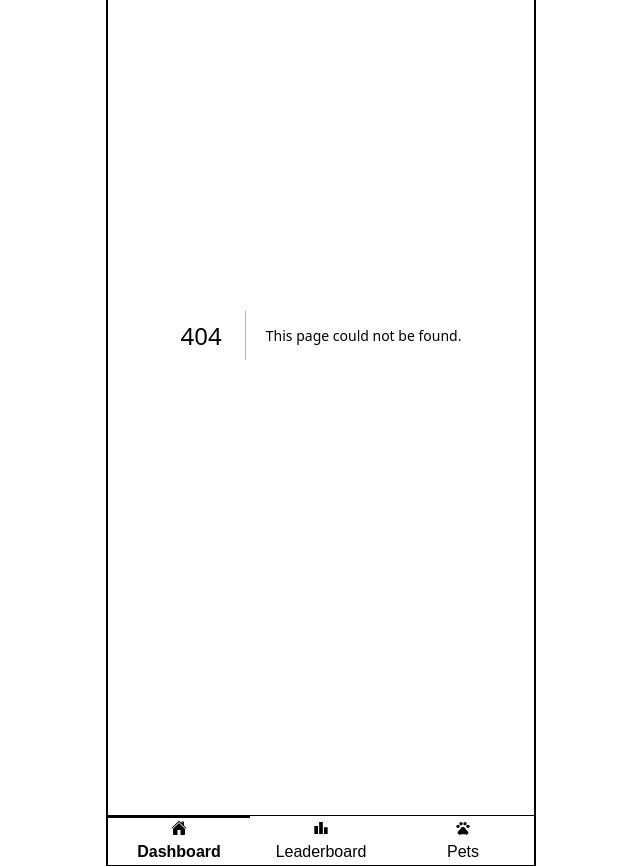
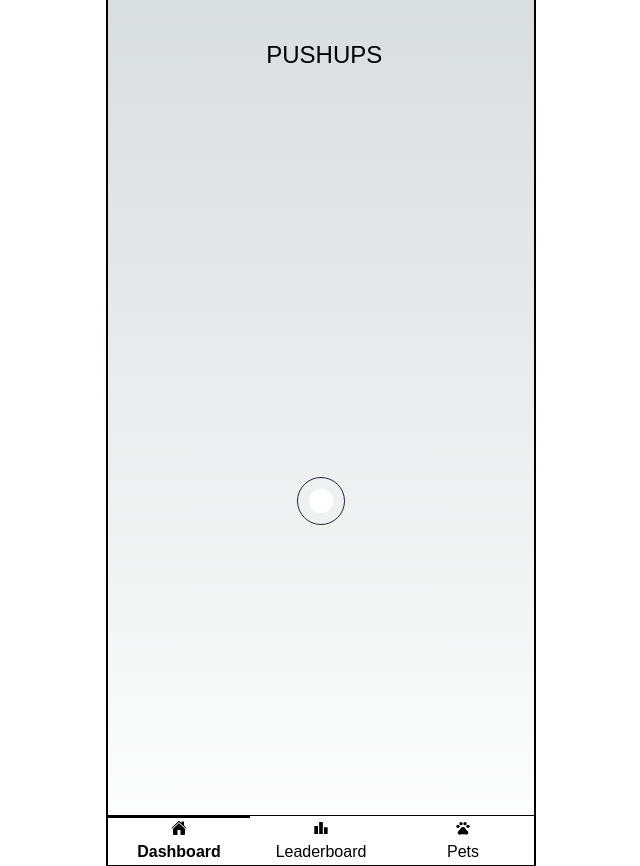
Before and after one commit to jacksonwanggg/Flagship-hackathon-group-7, a Next.js app in the folder client/: page /webcam in a window 1280 px wide. Before the commit this address had no page. Shown: the whole page, without its empty margins (319-959 px from the left). Built offline with nearby package versions, Linux system fonts and the light colour scheme; no server answers.

Commit message:
added basic features to /webcam

```diff
--- a/client/package.json
+++ b/client/package.json
@@ -9,11 +9,13 @@
     "lint": "next lint"
   },
   "dependencies": {
+    "framer-motion": "^11.2.12",
     "next": "14.2.4",
     "react": "^18",
     "react-dom": "^18",
     "react-icons": "^5.2.1",
-    "react-router-dom": "^6.24.0"
+    "react-router-dom": "^6.24.0",
+    "react-webcam": "^7.2.0"
   },
   "devDependencies": {
     "@types/node": "^20",
--- a/client/src/app/globals.css
+++ b/client/src/app/globals.css
@@ -79,6 +79,9 @@ body,
 .btm-nav a.active {
   font-weight: bold;
 }
+
+
+
 body {
   color: rgb(var(--foreground-rgb));
   background: linear-gradient(
--- /dev/null
+++ b/client/src/app/webcam/page.tsx
@@ -0,0 +1,13 @@
+"use client";
+import React from "react";
+import Recording from "@/components/Recording";
+import WebcamHeader from "@/components/WebcamHeader";
+
+export default function Page() {
+	return (
+		<div className="flex flex-col">
+			<WebcamHeader />
+			<Recording />
+		</div>
+	);
+}
--- /dev/null
+++ b/client/src/components/Countdown.tsx
@@ -0,0 +1,32 @@
+// Countdown.js
+import React, { useState, useEffect } from "react";
+import { useNavigate } from "react-router-dom";
+
+interface CountdownProps {
+	seconds: number;
+}
+
+const Countdown = ({ seconds }: CountdownProps) => {
+	const [timeLeft, setTimeLeft] = useState(seconds);
+	const navigate = useNavigate();
+
+	useEffect(() => {
+		if (timeLeft === 0) {
+			navigate("/webcam");
+		}
+
+		const timer = setInterval(() => {
+			setTimeLeft((prevTime) => prevTime - 1);
+		}, 1000);
+
+		return () => clearInterval(timer);
+	}, [timeLeft, navigate]);
+
+	return (
+		<div>
+			<h1>Countdown: {timeLeft}s</h1>
+		</div>
+	);
+};
+
+export default Countdown;
--- /dev/null
+++ b/client/src/components/CursorBlinker.tsx
@@ -0,0 +1,25 @@
+import { motion } from "framer-motion";
+
+const cursorVariants = {
+	blinking: {
+		opacity: [0, 0, 1, 1],
+		transition: {
+			duration: 1,
+			repeat: Infinity,
+			repeatDelay: 0,
+			ease: "linear",
+			times: [0, 0.5, 0.5, 1],
+		},
+	},
+};
+
+export default function CursorBlinker() {
+	return (
+		<motion.div
+			variants={cursorVariants}
+			animate="blinking"
+			// className="inline-block h-5 w-[1px] translate-y-1 bg-slate-900"
+			className="inline-block h-5 w-[1px] translate-y-1"
+		/>
+	);
+}
--- /dev/null
+++ b/client/src/components/Recording.tsx
@@ -0,0 +1,128 @@
+"use client";
+
+import React, { useRef, useState, useCallback, useEffect } from "react";
+import Webcam from "react-webcam";
+
+const Recording: React.FC = () => {
+	const webcamRef = useRef<Webcam>(null);
+	const mediaRecorderRef = useRef<MediaRecorder | null>(null);
+	const [capturing, setCapturing] = useState(false);
+	const [recordedChunks, setRecordedChunks] = useState<Blob[]>([]);
+	const [isWebcamReady, setIsWebcamReady] = useState(false);
+
+	useEffect(() => {
+		console.log("first");
+	}, []);
+
+	const handleDataAvailable = useCallback(
+		(event: BlobEvent) => {
+			if (event.data.size > 0) {
+				setRecordedChunks((prev) => prev.concat(event.data));
+			}
+		},
+		[setRecordedChunks]
+	);
+
+	const handleStartCaptureClick = useCallback(() => {
+		console.log(webcamRef);
+		if (webcamRef.current?.stream) {
+			setCapturing(true);
+			mediaRecorderRef.current = new MediaRecorder(
+				webcamRef.current.stream,
+				{
+					mimeType: "video/webm",
+				}
+			);
+			mediaRecorderRef.current.addEventListener(
+				"dataavailable",
+				handleDataAvailable
+			);
+			mediaRecorderRef.current.start();
+		}
+	}, [handleDataAvailable]);
+
+	const handleStopCaptureClick = useCallback(() => {
+		if (mediaRecorderRef.current) {
+			mediaRecorderRef.current.stop();
+			setCapturing(false);
+		}
+	}, []);
+
+	const handleDownload = useCallback(() => {
+		if (recordedChunks.length > 0) {
+			const blob = new Blob(recordedChunks, {
+				type: "video/webm",
+			});
+			const url = URL.createObjectURL(blob);
+			const a = document.createElement("a");
+			document.body.appendChild(a);
+			a.style.display = "none";
+			a.href = url;
+			a.download = "recorded_video.webm";
+			a.click();
+			window.URL.revokeObjectURL(url);
+			setRecordedChunks([]);
+		}
+	}, [recordedChunks]);
+
+	return (
+		<div className="relative bottom-[-20rem] w-[96.5%] mx-auto">
+			<Webcam
+				className="flex justify-between rounded-lg"
+				audio={true}
+				ref={webcamRef}
+				onUserMedia={() => setIsWebcamReady(true)}
+			/>
+			<div
+				className="absolute bottom-4 left-1/2 transform -translate-x-1/2 flex space-x-4"
+				onClick={() => {
+					if (capturing) {
+						handleStopCaptureClick();
+						if (recordedChunks.length > 0) handleDownload();
+					} else {
+						handleStartCaptureClick();
+					}
+					// capturing ? handleDownload() : handleStartCaptureClick();
+					setCapturing(!capturing);
+				}}>
+				{capturing ? (
+					<button className="btn btn-circle btn-outline transition-opacity btn-ghost opacity-80">
+						<svg
+							xmlns="http://www.w3.org/2000/svg"
+							className="h-6 w-6"
+							viewBox="0 0 24 24"
+							fill="white">
+							<rect
+								x="4.5"
+								y="4.5"
+								width="15"
+								height="15"
+								rx="3"
+								ry="3"
+							/>
+						</svg>
+					</button>
+				) : (
+					<button className="btn btn-circle btn-outline">
+						<svg
+							xmlns="http://www.w3.org/2000/svg"
+							className="h-6 w-6 overflow"
+							fill="white"
+							viewBox="0 0 120 120">
+							<circle cx="60" cy="60" r="60" />
+						</svg>
+					</button>
+				)}
+				{/* {recordedChunks.length > 0 && (
+					<button
+						onClick={handleDownload}
+						className="bg-green-500 text-white px-4 py-2 rounded">
+						Download
+					</button>
+				)} */}
+			</div>
+		</div>
+	);
+};
+
+export default Recording;
--- /dev/null
+++ b/client/src/components/Typewriter.tsx
@@ -0,0 +1,46 @@
+"use client";
+
+import { motion, useMotionValue, useTransform, animate } from "framer-motion";
+import React, { useEffect } from "react";
+import CursorBlinker from "./CursorBlinker";
+
+// const tempText = "Before we begin, here is something to inspire your day..." as string;
+type TypeWriterProps = {
+	children: string;
+	fontSize: "big" | "small";
+};
+
+export default function TypeWriter({ fontSize, children }: TypeWriterProps) {
+	const baseText = children;
+	// const baseText1 = children;
+	const count = useMotionValue(0);
+	const rounded = useTransform(count, (latest) => Math.round(latest));
+	const displayText = useTransform(rounded, (latest) =>
+		baseText.slice(0, latest)
+	);
+	useEffect(() => {
+		const controls = animate(count, baseText.length, {
+			type: "tween",
+			duration: 3,
+			ease: "easeInOut",
+		});
+		return controls.stop;
+	}, []);
+	return (
+		// <div className="mt-10">
+		<div>
+			<motion.span
+				className={
+					fontSize === "big"
+						? "mb-10 mt-15 px-4 text-2xl font-medium"
+						: "px-4 text-[1rem] font-medium"
+				}>
+				{displayText}
+			</motion.span>
+			<span className="-ml-3">
+				{" "}
+				<CursorBlinker />
+			</span>
+		</div>
+	);
+}
--- /dev/null
+++ b/client/src/components/WebcamHeader.tsx
@@ -0,0 +1,54 @@
+import React, { useEffect } from "react";
+import { animate, motion, useMotionValue, useTransform } from "framer-motion";
+import TypeWriter from "@/components/Typewriter";
+// import CursorBlinker from "@/components/CursorBlinker";
+
+export default function WebcamHeader() {
+	const baseText = "Dear Hiring Manager, " as string;
+	const count = useMotionValue(0);
+	const rounded = useTransform(count, (latest) => Math.round(latest));
+	const displayText = useTransform(rounded, (latest) =>
+		baseText.slice(0, latest)
+	);
+
+	useEffect(() => {
+		const controls = animate(count, baseText.length, {
+			type: "tween",
+			duration: 1,
+			ease: "easeInOut",
+		});
+		return controls.stop;
+	}, []);
+
+	return (
+		<div className="flex flex-col justify-center mt-10 mx-auto">
+			<motion.div
+				initial={{ y: -100, opacity: 0 }}
+				animate={{ y: 0, opacity: 0.9 }}
+				transition={{ duration: 0.5, ease: "easeOut" }}>
+				Your actity is...
+			</motion.div>
+			<div className="mt-10">
+				<TypeWriter fontSize="big">PUSHUPS</TypeWriter>
+			</div>
+		</div>
+	);
+	// return (
+	// 	<div className="webcam-header">
+	// 		<motion.h2
+	// 			className="flex justify-center items-center text-center text-3xl capitalize font-medium mb-8 drop-shadow-md"
+	// 			initial={{ opacity: 0 }}
+	// 			animate={{ opacity: 1 }}
+	// 			transition={{ duration: 0.2 }}>
+	// 			YOUR ACTIVITY IS
+	// 		</motion.h2>
+	// 		<motion.h2
+	// 			className="flex justify-center items-center text-center text-3xl capitalize font-medium mb-8 drop-shadow-md"
+	// 			initial={{ opacity: 0 }}
+	// 			animate={{ opacity: 1 }}
+	// 			transition={{ duration: 0.5 }}>
+	// 			PUSH-UPS
+	// 		</motion.h2>
+	// 	</div>
+	// );
+}
```
Also changed, not shown: 1 other file (tests, documents, lock files or other folders).
